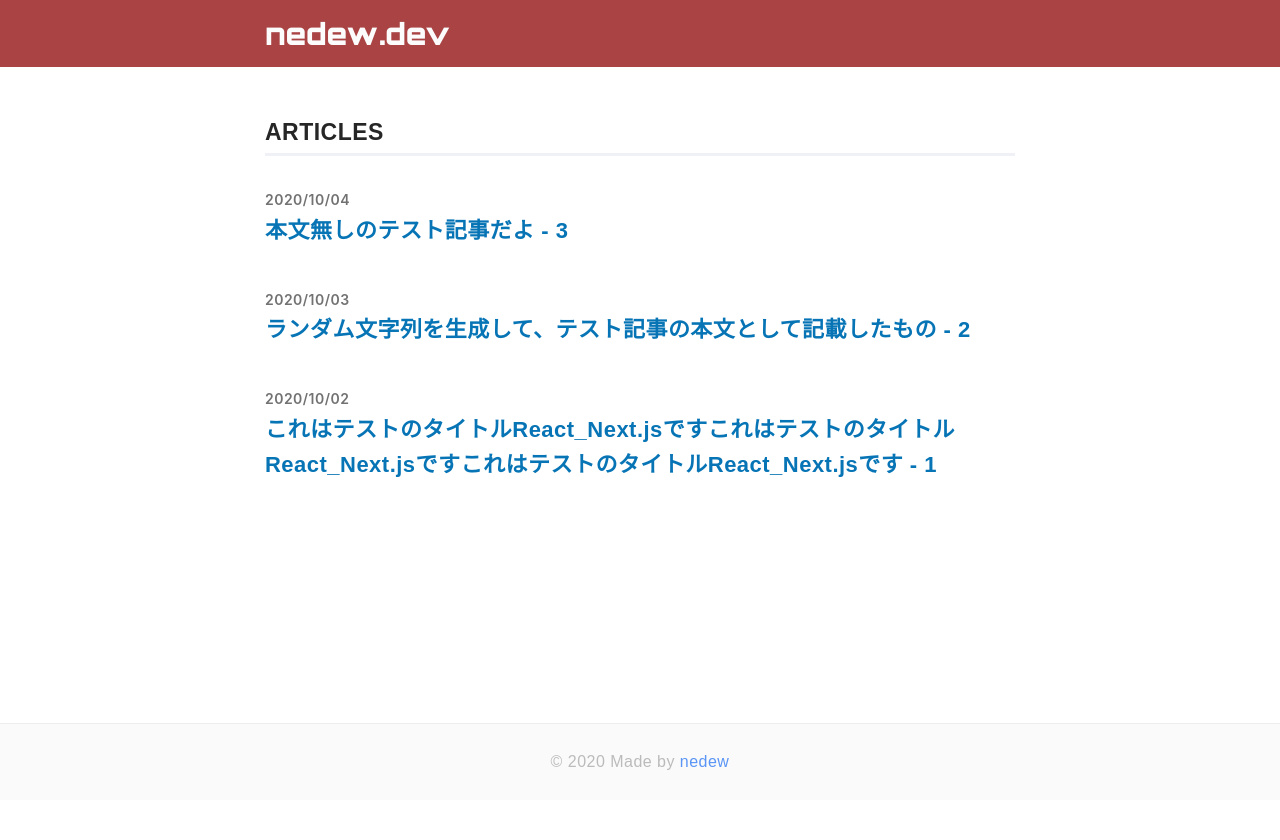
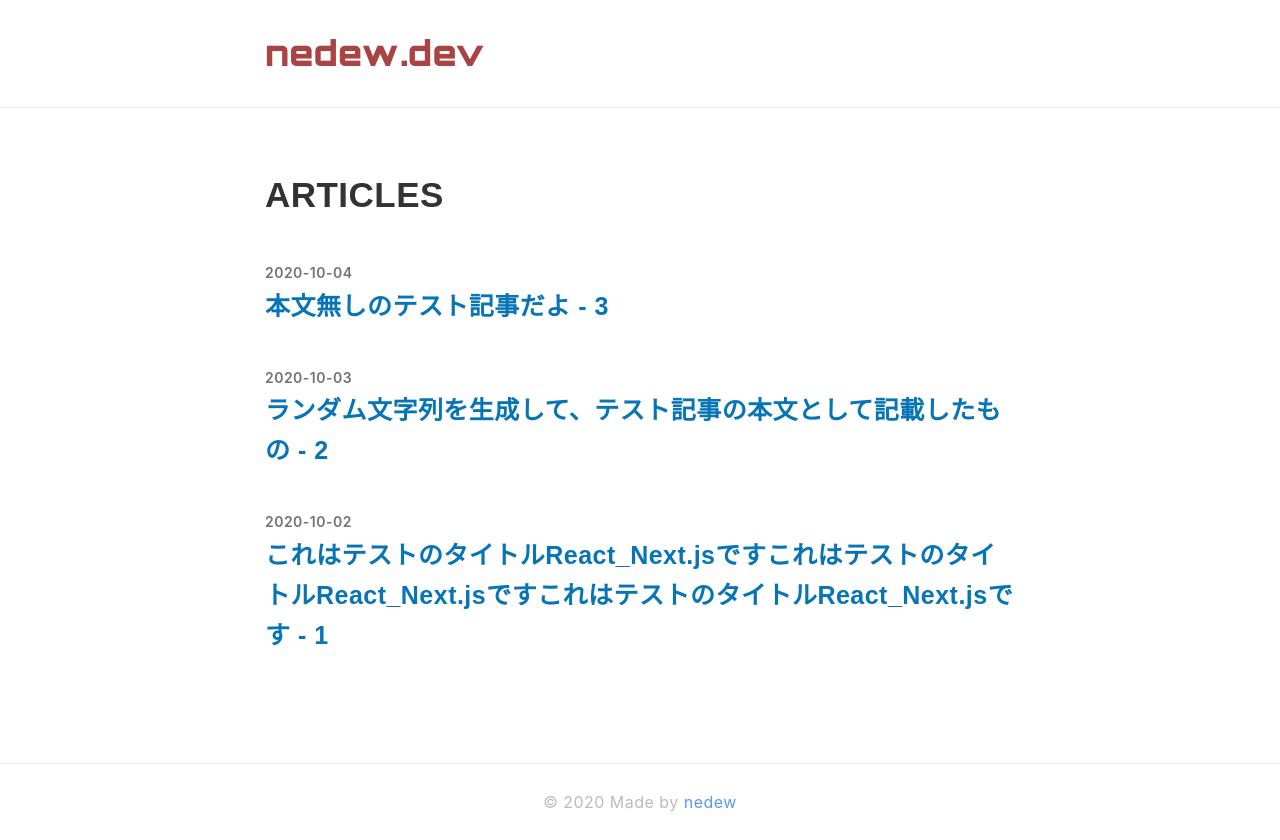
Before and after one commit to nedew/blog, a Next.js app: page /articles in a window 1280 px wide. Before the commit the page ends 800 px from the top, so only its background shows below. Built offline with nearby package versions, Linux system fonts and the light colour scheme.

Commit message:
ダークモード実装を見越したCSSの変更・アイコン等を追加

```diff
--- a/components/styles/article.module.scss
+++ b/components/styles/article.module.scss
@@ -2,29 +2,62 @@
 
 .title {
   font-family: 'Montserrat', sans-serif;
-  color: #262626;
   font-size: 38px;
   word-break: break-word;
-  margin-top: 0.8rem;
-  margin-bottom: 1.4rem;
+  // margin-top: 0.8rem;
+  margin-top: 0;
+  // margin-bottom: 3.4rem;
+  margin-bottom: 1.1rem;
   letter-spacing: 0.04em;
   font-weight: 700px;
   @media screen and (max-width: $breakPoint) {
     font-size: 32px;
+    margin-bottom: 1.5rem;
   }
 }
 
+.info {
+  display: flex;
+  // justify-content: center;
+  align-items: flex-end;
+  margin-bottom: 1.4rem;
+  font-family: "Segoe UI", "Montserrat", sans-serif;
+}
+
+.authorIcon {
+  display: inherit;
+}
+.authorIconImg {
+  border-radius: 50%;
+}
+
+.authorName {
+  font-family: -apple-system, "Segoe UI", sans-serif;
+  font-size: 20px;
+  // color: $textColor;
+  color: inherit;
+  margin-right: 1rem;
+  margin-left: .6rem;
+  text-decoration: none;
+}
+.authorName:hover {
+  text-decoration: underline;
+}
+
 .date {
-  font-size: 16px;
+  vertical-align: bottom;
+  font-size: 15px;
   color: #727272;
-  font-family: -apple-system, BlinkMacSystemFont, sans-serif, "Helvetica Neue", "Segoe UI", "Hiragino Kaku Gothic ProN", "Hiragino Sans", "ヒラギノ角ゴ ProN W3", Arial, メイリオ, Meiryo;
-  font-weight: 600;
+  font-family: sans-serif, apple-system, BlinkMacSystemFont, "Segoe UI", "Hiragino Kaku Gothic ProN", sans-serif, "Helvetica Neue", "Hiragino Kaku Gothic ProN", "Hiragino Sans", "ヒラギノ角ゴ ProN W3", Arial, メイリオ, Meiryo;
+  // font-weight: 600;
+  letter-spacing: 0.1rem;
+
 }
 
 .article {
+  margin-top: 3rem;
   font-size: 16px;
   line-height: 2rem;
-  color: #262626;
 
   > p > code {
     font-family: Consolas, Monaco, "Andale Mono", "Ubuntu Mono", monospace;
@@ -40,8 +73,7 @@
     font-size: 17px;
     border-radius: 10px;
     width: 100%;
-    // margin: 0 calc(50% - 100%);
-    // width: 100%;
+    // background-color: #34362e;
     overflow-x: auto;
     padding: 1rem $widePaddingRight;
     margin-right: $wideCodeMarginRight;
--- a/components/styles/articleList.module.scss
+++ b/components/styles/articleList.module.scss
@@ -7,6 +7,7 @@
 }
 
 .item {
+  margin-top: 1.8rem;
   margin-bottom: 2.5rem;
   width: 100%;
 }
@@ -16,7 +17,8 @@
   // color: #4285F4;
   // color: #1171ac;
   color: $defaultLinkColor;
-  font-size: 22px;
+  // font-size: 22px;
+  font-size: 25px;
   font-weight: bold;
   text-decoration: none;
   font-family: 'Montserrat', sans-serif;
--- a/components/styles/footer.module.scss
+++ b/components/styles/footer.module.scss
@@ -2,7 +2,7 @@
 
 .footer {
   width: 100%;
-  background-color: #fafafa;
+  // background-color: #fafafa;
   color: #bbbbbb;
   padding: 1.5rem 0;
   border-top: 1px solid #ededed;
--- a/components/styles/header.module.scss
+++ b/components/styles/header.module.scss
@@ -4,19 +4,25 @@
   position: relative;
   z-index: 0;
   width: 100%;
-  background-color: #fcfcfc;
-  background-color: #AA4444;
-  padding: 0.7rem 0;
+  // background-color: #fcfcfc;
+  // background-color: #ffffff;
+  // background-color: #AA4444;
+  padding: 1.7rem 0;
+  // padding-top: 2.7rem;
+  // padding-bottom: 2rem;
+  border-bottom: solid 1px #ededed;
   // box-shadow: 0 2.2px 4px 0 rgba(0,0,0,0.1);
   @media screen and (max-width: $breakPoint) {
-    padding: 0.5rem 0;
+    // padding-top: 1.5rem;
+    // padding-bottom: 1.4rem;
+    padding: 1rem 0;
   }
 }
 
 .headerContainer {
   max-width: $maxWidth;
   width: 100%;
-  box-sizing: border-box;;
+  box-sizing: border-box;
   margin-right: auto;
   margin-left: auto;
 
@@ -37,18 +43,21 @@
   // font-family: 'Montserrat Alternates';
   // font-family: 'Righteous';
   // font-family: 'Bungee';
-  // color: #262626;
   line-height: 1.5;
-  color: #fcfcfc;
+  letter-spacing: 1px;
+  // color: #fcfcfc;
+  color: #262626;
+  color: #AA4444;
   text-decoration: none;
   font-size: 30px;
+  font-size: 35px;
   font-weight: 700;
   user-select: none;
   @media screen and (max-width: $breakPoint) {
     font-size: 25px;
   }
 }
-.siteTitle:first-letter {
-  color: #f45842;
-  color: #fcfcfc;
-}
+// .siteTitle:first-letter {
+//   color: #f45842;
+//   color: #fcfcfc;
+// }
--- a/components/styles/util.module.scss
+++ b/components/styles/util.module.scss
@@ -1,8 +1,14 @@
+@import "../../styles/_config.scss";
+
 .pageTitle {
   font-size: 23px;
+  font-size: 35px;
   margin-top: 0px;
-  margin-bottom: 2rem;
-  color: #262626;
+  margin-bottom: 2.3rem;
+  // color: #262626;
   padding-bottom: 0.2rem;
-  border-bottom: solid 3px #eff1f6;
+  // border-bottom: solid 3px #eff1f6;
+  @media screen and (max-width: $breakPoint) {
+    font-size: 30px;
+  }
 }
--- a/config/blog.config.json
+++ b/config/blog.config.json
@@ -3,5 +3,6 @@
   "name": "nedew",
   "profUrl": "https://www.nedew.net",
   "siteUrl": "https://nedew.dev/",
+  "twitterUrl": "https://twitter.com/nedew",
   "getLatestNumber": 10
 }
--- a/lib/format.ts
+++ b/lib/format.ts
@@ -3,5 +3,5 @@ import { parse, format } from 'date-fns'
 export function formatDate(date: string) {
   const fmt = parse(date, 'yyyy-MM-dd-HH-mm', new Date())
   // return format(fmt, 'yyyy/MM/dd HH:mm')
-  return format(fmt, 'yyyy/MM/dd')
+  return format(fmt, 'yyyy-MM-dd')
 }
--- a/styles/_config.scss
+++ b/styles/_config.scss
@@ -3,8 +3,8 @@ $maxWidth: 800px;
 
 $breakPoint: 500px;
 
-$wideMarginTop: .5rem;
-$wideMarginButtom: .5rem;
+$wideMarginTop: 1.3rem;
+$wideMarginButtom: 1.3rem;
 $widePaddingTop: 2.5rem;
 // $widePaddingRight: 40px;
 // $widePaddingLeft: 40px;
@@ -15,8 +15,8 @@ $widePaddingBottom: 3rem;
 $narrowPaddingTop: 1.8rem;
 // $narrowPaddingRight: 1.3rem;
 // $narrowPaddingLeft: 1.3rem;
-$narrowPaddingRight: 20px;
-$narrowPaddingLeft: 20px;
+$narrowPaddingRight: 25px;
+$narrowPaddingLeft: 25px;
 $narrowPaddingBottom: 2.5rem;
 
 $wideCodeMarginRight: - $widePaddingRight;
@@ -26,6 +26,8 @@ $narrowCodeMarginLeft: - $narrowPaddingLeft;
 
 // Colors
 $defaultLinkColor: #0774b5;
-// $bgColorBody: #f3f3f3;
+$textColor: #333333;
+// $textColor: #ebebeb;
 $bgColorBody: #fff;
+// $bgColorBody: #222222;
 $bgColorMain: #fff;
--- a/styles/global.scss
+++ b/styles/global.scss
@@ -5,7 +5,8 @@ body {
   padding: 0;
   margin: 0;
   // font-family: -apple-system, BlinkMacSystemFont, 'Helvetica Neue', 'Segoe UI', 'BIZ UDPGothic', 'Yu Gothic UI', 'Meiryo UI', Helvetica, Arial, sans-serif;
-  font-family: sans-serif, BlinkMacSystemFont, 'Segoe UI', 'Helvetica Neue', Arial, 'Segoe UI', 'BIZ UDPGothic', 'Yu Gothic UI', 'Meiryo UI', Helvetica, sans-serif;
+  // font-family: -apple-system, BlinkMacSystemFont, 'Helvetica Neue', Arial, 'Segoe UI', 'BIZ UDPGothic', 'Yu Gothic UI', 'Meiryo UI', Helvetica, sans-serif;
+  font-family: "-apple-system", "BlinkMacSystemFont", "Helvetica Neue", "Segoe UI", "Hiragino Kaku Gothic ProN", "Hiragino Sans", "ヒラギノ角ゴ ProN W3", "Arial", "メイリオ", "Meiryo", "sans-serif";
   // font-family: -apple-system,BlinkMacSystemFont,Segoe UI,Helvetica,Arial,sans-serif,Apple Color Emoji,Segoe UI Emoji;
 }
 
@@ -18,9 +19,10 @@ body {
   letter-spacing: 0.03rem;
   -webkit-font-smoothing: antialiased;
   // background-color: #f8f8f8;
-  // background-color: $bgColorBody;
+  background-color: $bgColorBody;
   // background-color: #eff1f6;
   // background-color: #f6f1ef;
+  color: $textColor;
 
   @media screen and (max-width: $maxWidth) {
     // background-color: #fff;
```
Also changed, not shown: components/Article.tsx (+20 -1 lines), components/styles/tag.module.scss (+13 -9 lines), public/img/icon.png (added).
